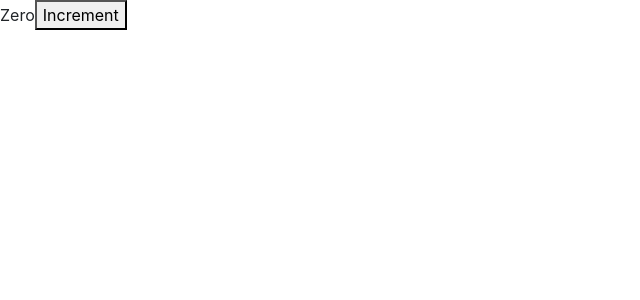
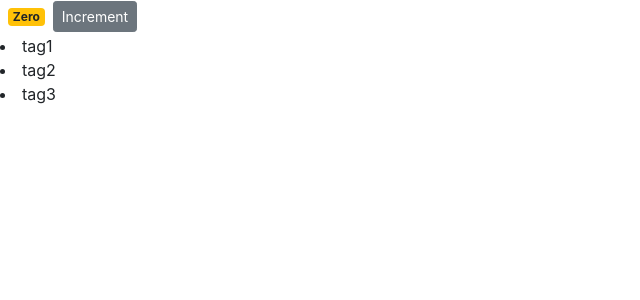
Before and after one commit to Vaibhav-Dhiman/ReactMoshTut, a React (Create React App) app: page / in a window 1280 px wide. Shown: the top 300 px of the page, without its empty margins (0-640 px from the left). Built offline with nearby package versions, Linux system fonts and the light colour scheme.

Commit message:
state update by set

```diff
--- a/src/components/counter.jsx
+++ b/src/components/counter.jsx
@@ -3,20 +3,29 @@
 
 class counter extends React.Component {
     state = {
-        count: 0
+        count: 0,
+        tags: ['tag1', 'tag2', 'tag3']
     };
 
     render() {
         return (
             <Fragment>
-            <span>{this.formatCount()}</span>
-            <button onClick="updateCount()">Increment</button>
+            <span className={this.getBadgeClasses()}>{this.formatCount()}</span>
+            <button className="btn btn-secondary btn-sm" onClick={this.updateCount.bind(this)}>Increment</button>
+              {this.state.tags.map(tag => <li key={tag}>{tag}</li>)}
             </Fragment>
         );
     }
 
+    getBadgeClasses() {
+        let classes = "badge m-2 badge-";
+        classes += this.state.count === 0 ? "warning": "primary"
+        return classes;
+    }
+
     updateCount() {
-        this.setState.count = this.state.count + 1;
+        this.setState({ count: this.state.count +1})
+        //console.log(this.state.count);
     }
 
     formatCount() {
```
